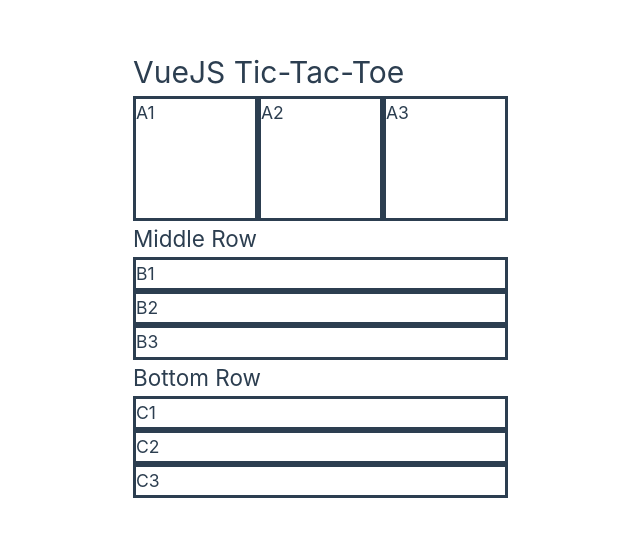
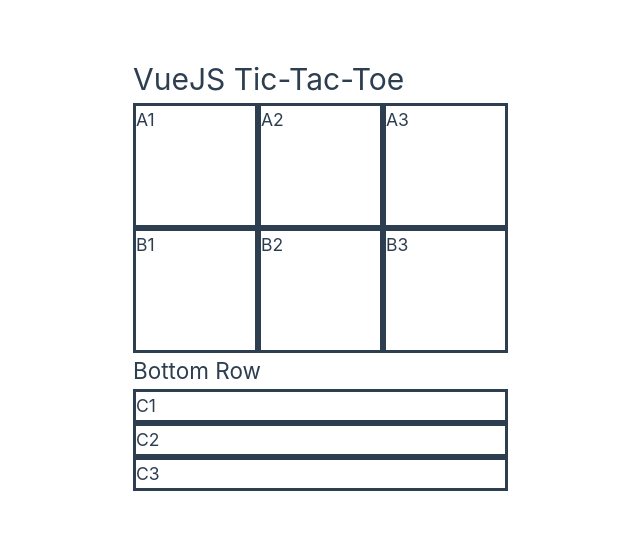
Before and after one commit to jffelix/VueJS-Tic-Tac-Toe, a Vue app in the folder VueJS-Tic-Tac-Toe/: page / in a window 1280 px wide. Shown: the part 127-664 px from the top of the page, without its empty margins (507-1147 px from the left). Built offline with nearby package versions, Linux system fonts and the light colour scheme.

Commit message:
Implemented flex CSS on secondRow

```diff
--- a/VueJS-Tic-Tac-Toe/src/components/rows/MiddleRow.vue
+++ b/VueJS-Tic-Tac-Toe/src/components/rows/MiddleRow.vue
@@ -4,7 +4,6 @@
 
   <main>
     <div className='secondRow'>
-      <h2>Middle Row</h2>
       <RowB1 />
       <RowB2 />
       <RowB3 />
@@ -29,4 +28,8 @@
 </script>
 
 <style>
+.secondRow {
+    display: flex;
+    flex-direction: row;
+}
 </style>
--- a/VueJS-Tic-Tac-Toe/src/components/rows/subrows/RowB1.vue
+++ b/VueJS-Tic-Tac-Toe/src/components/rows/subrows/RowB1.vue
@@ -17,6 +17,8 @@
 
 .rowB1 {
     border-style: solid;
+    width: 125px;
+    height: 125px;
 }
 
 </style>
--- a/VueJS-Tic-Tac-Toe/src/components/rows/subrows/RowB2.vue
+++ b/VueJS-Tic-Tac-Toe/src/components/rows/subrows/RowB2.vue
@@ -14,6 +14,8 @@
 
 <style>
 .rowB2 {
-    border-style: solid
+    border-style: solid;
+    width: 125px;
+    height: 125px;
 }
 </style>
--- a/VueJS-Tic-Tac-Toe/src/components/rows/subrows/RowB3.vue
+++ b/VueJS-Tic-Tac-Toe/src/components/rows/subrows/RowB3.vue
@@ -14,6 +14,8 @@
 
 <style>
 .rowB3 {
-    border-style: solid
+    border-style: solid;
+    width: 125px;
+    height: 125px;
 }
 </style>
```
